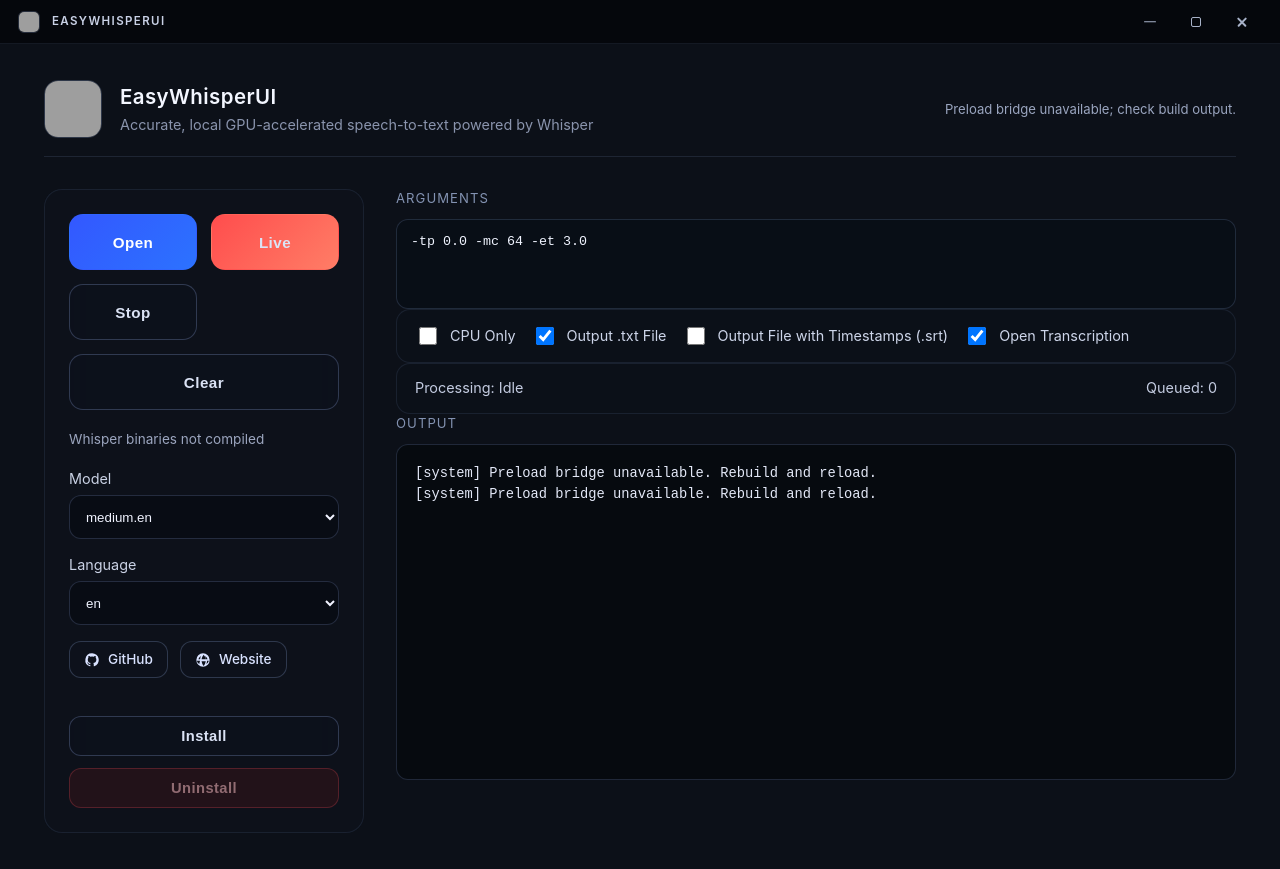
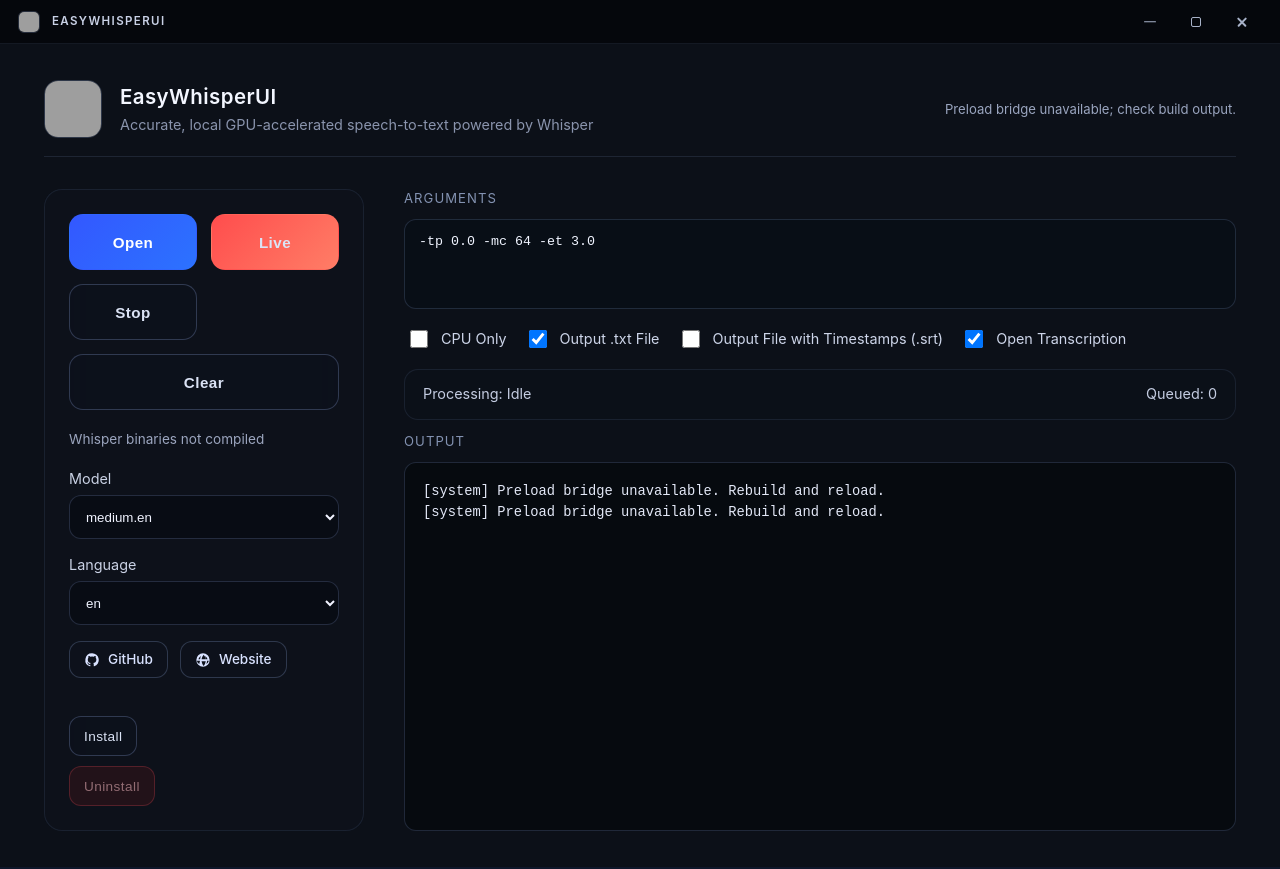
Before and after one commit to mehtabmahir/easy-whisper-ui, a React (Vite) app in the folder electron/: page / in a window 1280 px wide. Built offline with nearby package versions, Linux system fonts and the light colour scheme; grey boxes are pictures that could not be loaded.

Commit message:
console stretch with window, and fixed min size

```diff
--- a/electron/src/main/index.ts
+++ b/electron/src/main/index.ts
@@ -35,8 +35,8 @@
   const mainWindow = new BrowserWindow({
     width: 1280,
     height: 920,
-    minWidth: 1200,
-    minHeight: 820,
+    minWidth: 1280,
+    minHeight: 920,
     title: "EasyWhisperUI",
     frame: false,
     titleBarStyle: process.platform === "darwin" ? "hiddenInset" : "default",
--- a/electron/src/renderer/styles/App.module.css
+++ b/electron/src/renderer/styles/App.module.css
@@ -1,3 +1,9 @@
+/* Ensure right panel stretches vertically */
+.rightPanel {
+  display: flex;
+  flex-direction: column;
+  min-height: 0;
+}
 .installUninstallButton {
   height: 40px;
   min-width: 0;
@@ -40,12 +46,24 @@
 .installUninstallCluster {
   display: flex;
   flex-direction: column;
-  gap: 12px;
+  gap: 10px;
   margin-top: 18px;
-  align-items: stretch;
+  align-items: flex-start;
 }
 .installUninstallButton {
-  width: 100%;
+  display: inline-flex;
+  align-items: center;
+  justify-content: center;
+  padding: 8px 14px;
+  border-radius: 12px;
+  font-size: 0.85rem;
+  font-weight: 500;
+  letter-spacing: 0.03em;
+  border: 1px solid rgba(56, 66, 92, 0.85);
+  background: rgba(13, 18, 29, 0.78);
+  color: #dbe3f5;
+  cursor: pointer;
+  transition: transform 0.12s ease, background 0.18s ease, border-color 0.18s ease;
   box-sizing: border-box;
 }
 .linkCluster {
@@ -270,7 +288,7 @@
   flex: 1;
   display: grid;
   grid-template-columns: 320px 1fr;
-  gap: 32px;
+  gap: 40px;
 }
 
 .leftPanel {
@@ -383,11 +401,19 @@
   padding: 0 12px;
 }
 
-.argumentsBlock,
+.argumentsBlock {
+  display: flex;
+  flex-direction: column;
+  gap: 12px;
+}
+
 .consoleBlock {
   display: flex;
   flex-direction: column;
   gap: 12px;
+  margin-top: 12px;
+  flex: 1;
+  min-height: 0;
 }
 
 .argumentsBlock label,
@@ -410,11 +436,12 @@
 .optionsRow {
   display: flex;
   flex-wrap: wrap;
-  gap: 16px;
-  padding: 14px 18px;
-  border-radius: 14px;
-  background: rgba(12, 17, 26, 0.6);
-  border: 1px solid rgba(43, 54, 76, 0.45);
+  gap: 18px;
+  padding: 0 2px;
+  border-radius: 0;
+  background: none;
+  border: none;
+  margin-top: 18px;
 }
 
 .queueStatus {
@@ -427,6 +454,7 @@
   border: 1px solid rgba(43, 54, 76, 0.45);
   font-size: 0.9rem;
   color: #c4cce1;
+  margin-top: 18px;
 }
 
 .checkbox {
@@ -444,6 +472,7 @@
 
 .consoleArea {
   min-height: 300px;
+  height: 100%;
   padding: 18px;
   font-family: "JetBrains Mono", "Cascadia Code", "Fira Code", monospace;
   font-size: 0.86rem;
```
